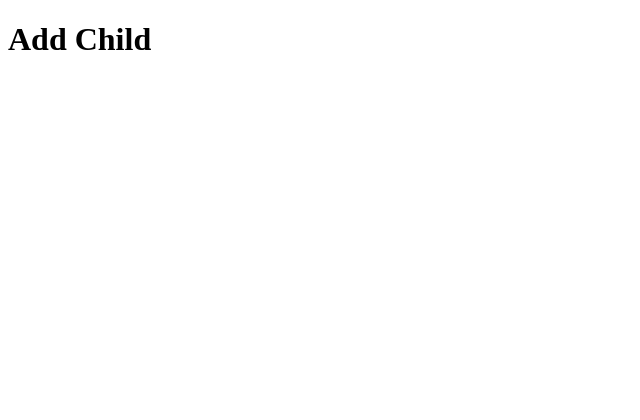
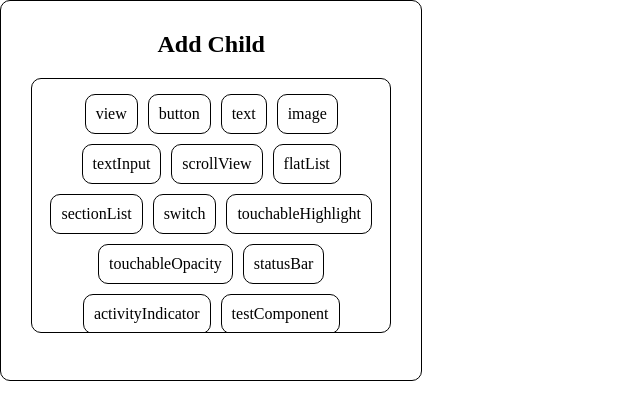
Before and after one commit to oslabs-beta/ProtoNative, a React app: page / in a window 1280 px wide. Shown: the top 420 px of the page, without its empty margins (0-640 px from the left). Built offline with nearby package versions, Linux system fonts and the light colour scheme.

Commit message:
addChild container reads Originals Context + rudimentary styling

```diff
--- a/src/App.tsx
+++ b/src/App.tsx
@@ -3,6 +3,7 @@ import ReactDOM from 'react-dom';
 import AppContext from './context/AppContext';
 import MainContainer from './components/containers/MainContainer';
 import NavBarContainer from './components/top/NavBarContainer';
+import './styles/main.scss';
 
 const App = () => {
   const [originals, setOriginals] = React.useState({
@@ -48,10 +49,10 @@ const App = () => {
       type: 'custom',
       parent: 'app',
       pointer: 'testComponent',
-      children: () => {
+      children: function() {
         return originals[this.pointer].children;
       },
-      state: () => {
+      state: function() {
         return originals[this.pointer].state;
       }
     },
--- a/src/components/left/AddChild.jsx
+++ b/src/components/left/AddChild.jsx
@@ -1,10 +1,35 @@
-import React from 'react';
+import React, {useState, useContext, useEffect} from 'react';
+import context from '../../context/AppContext';
+import AddableChild from './AddableChild';
 
 const AddChild = () => {
+
+  // Grab the original element list from the context
+  const {originals, copies} = useContext(context);
+
+  // Create a state variable to hold the list of elements that can be added
+  const [addableChildren, setAddableChildren] = useState([]);
+  console.log(copies['testComponent0'].children())
+  // Create a list of elements that can be added to the map
+  useEffect(() => {
+    const children = [];
+    for (const name in originals) {
+      const element = originals[name];
+      if (element.type !== 'app') {
+        children.push(
+          <AddableChild name={name} key={name} />
+        );
+      }
+    }
+    setAddableChildren(children);
+  }, [originals]);
+
   return (
-    <div>
-      <h1>Add Child</h1>
-
+    <div  id='addChild'>
+      <h2>Add Child</h2>
+      <div id='addableElementsContainer'>
+        {addableChildren}
+      </div>
     </div>
   )
 }
--- /dev/null
+++ b/src/components/left/AddableChild.jsx
@@ -0,0 +1,18 @@
+import React from 'react';
+// import { useDrag } from 'react-dnd';
+
+const AddChild = ({ name } = props) => {
+
+  // const [{ isDragging }, drag] = useDrag(() => ({
+  //   type: 'addableElement',
+  //   item: { name },
+  // }));
+
+  return (
+    <div className='addableElement'>
+      {name}
+    </div>
+  )
+}
+
+export default AddChild;
--- a/src/components/left/LeftContainer.tsx
+++ b/src/components/left/LeftContainer.jsx
@@ -4,7 +4,7 @@ import ComponentList from './ComponentList';
 import AddChild from './AddChild.jsx';
 
 
-const LeftContainer = (): JSX.Element => {
+const LeftContainer = () => {
   return (
     <div id='left-container'>
       <AddComponent />
--- /dev/null
+++ b/src/styles/addChild.scss
@@ -0,0 +1,32 @@
+#addChild {
+  border: 1px solid black;
+  padding: 30px;
+  border-radius: 10px;
+  text-align: center;
+  h2 {
+    margin-bottom: 20px;
+  }
+}
+
+#addableElementsContainer {
+  display: flex;
+  flex-direction: row;
+  border: 1px solid black;
+  flex-wrap: wrap;
+  justify-content: center;
+  padding: 10px;
+  border-radius: 10px;
+  height: 80%;
+  overflow-y: auto;
+}
+
+.addableElement {
+  border: 1px solid black;
+  margin: 5px;
+  padding: 10px;
+  border-radius: 10px;
+  cursor: pointer;
+  &:hover {
+    background-color: #e6e6e6;
+  }
+}
--- a/src/styles/main.scss
+++ b/src/styles/main.scss
@@ -1,10 +1,14 @@
+* {
+  box-sizing: border-box;
+  margin: 0;
+  padding: 0;
+}
+
 body {
   display: flex;
   flex-direction: column;
-  margin: 0;
-  padding: 0;
-  box-sizing: border-box;
 }
+
 
 #main-container {
   display: flex;
@@ -18,4 +22,7 @@ body {
 #left-container {
   display: flex;
   flex-direction: column;
+  width: 33%;
 }
+
+@import 'addChild.scss';
--- a/tsconfig.json
+++ b/tsconfig.json
@@ -4,6 +4,7 @@
     "esModuleInterop": true,
     "target": "es6",
     "allowJs": true,
+    "noImplicitThis": true,
   },
   "include": ["src"]
 }
```
Also changed, not shown: package.json (+5 -4 lines), 1 other file (tests, documents, lock files or other folders).
